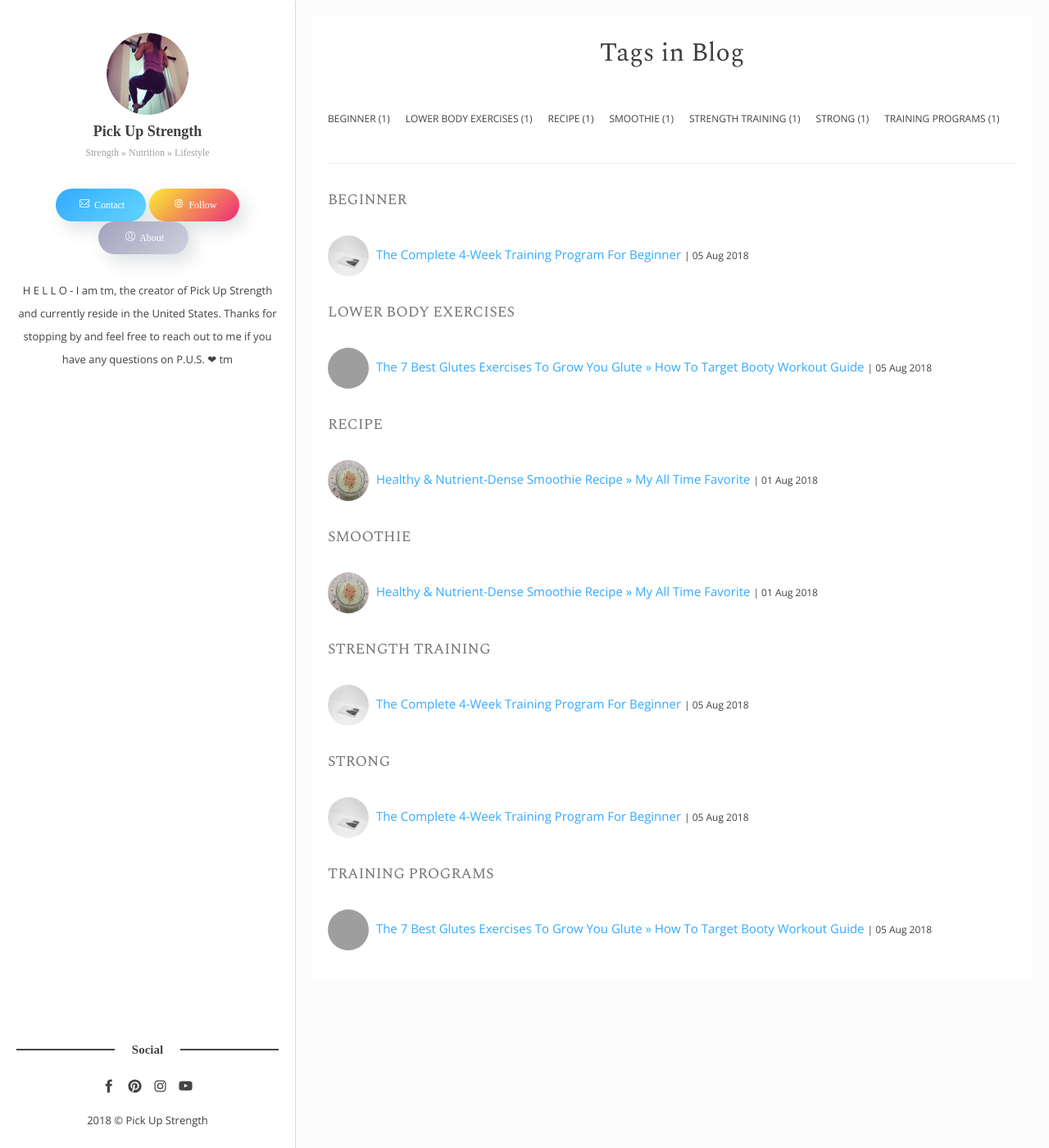
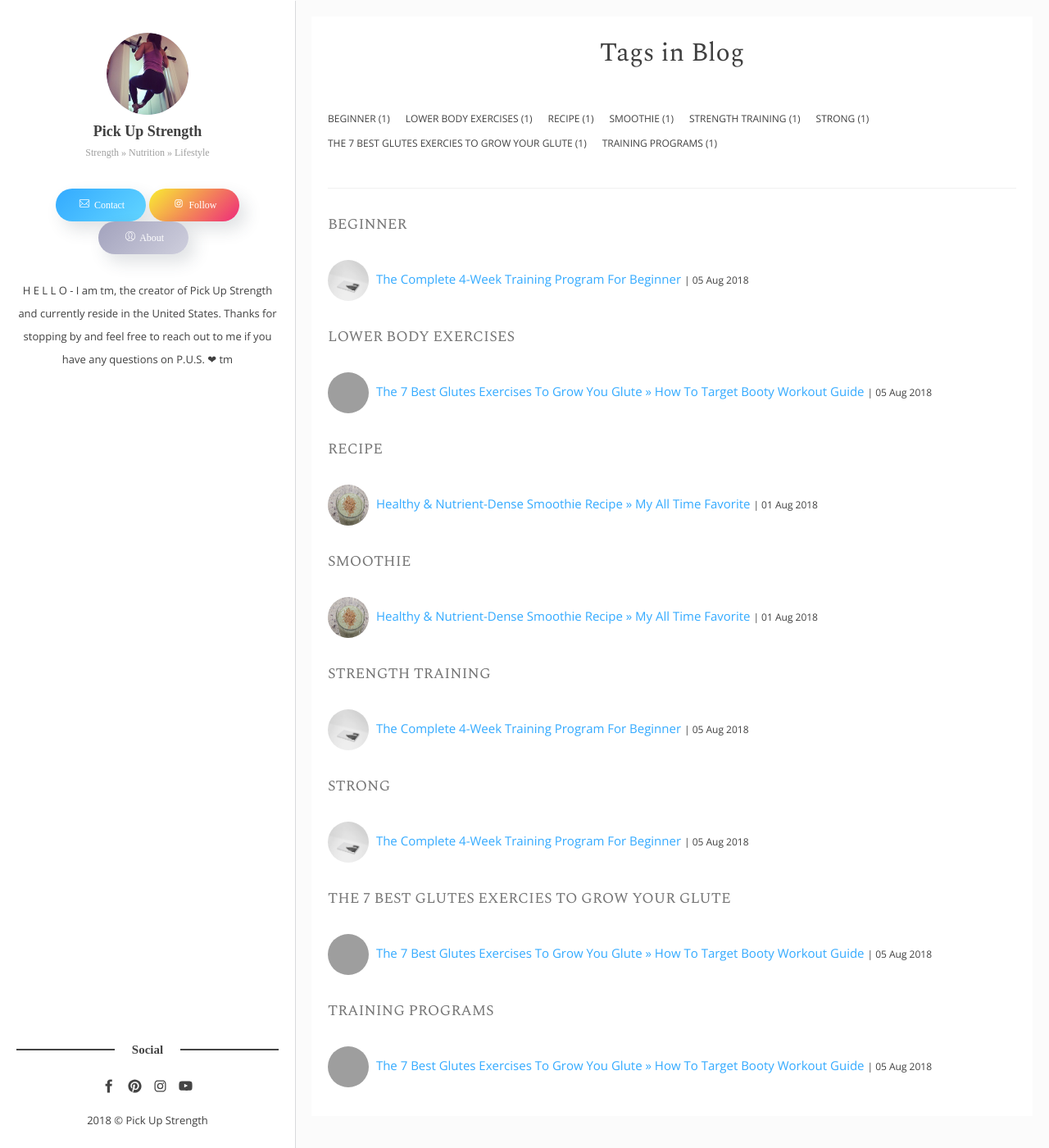
Before and after one commit to teckmonster/pickupstrength, a Jekyll site: the page built from tags.html, in a window 1280 px wide and 1400 px high. Shown: the whole window at 82% size. Built offline with Jekyll 4.4.1, drawn with Linux system fonts in a browser that asks for light colours; some web fonts are replaced; grey boxes are pictures that could not be loaded.

Commit message:
Update tag.

```diff
--- a/_config.yml
+++ b/_config.yml
@@ -1,4 +1,4 @@
-title: Welcome to Pick Up Strength
+title: Pick Up Strength » Strength is contagious. Spread the power.
 description: Pick Up Strength is a community.
 baseurl: "" # the subpath of your site, e.g. /blog
 url: "pickupstrength.com" # the base hostname & protocol for your site, e.g. http://example.com
--- a/_posts/2018-08-25-the-7-best-glutes-execrises-to-grow-your-glute-how-to-target-booty-workout-guide.markdown
+++ b/_posts/2018-08-25-the-7-best-glutes-execrises-to-grow-your-glute-how-to-target-booty-workout-guide.markdown
@@ -3,7 +3,7 @@ layout: post
 title: "The 7 Best Glutes Exercises To Grow You Glute » How To Target Booty Workout Guide"
 date: 2018-08-05 20:13:18 +0200
 image: glute-booty.jpg
-tags: [training programs, lower body exercises]
+tags: [the 7 best glutes exercies to grow your glute, training programs, lower body exercises]
 categories: strength
 ---
 
```
